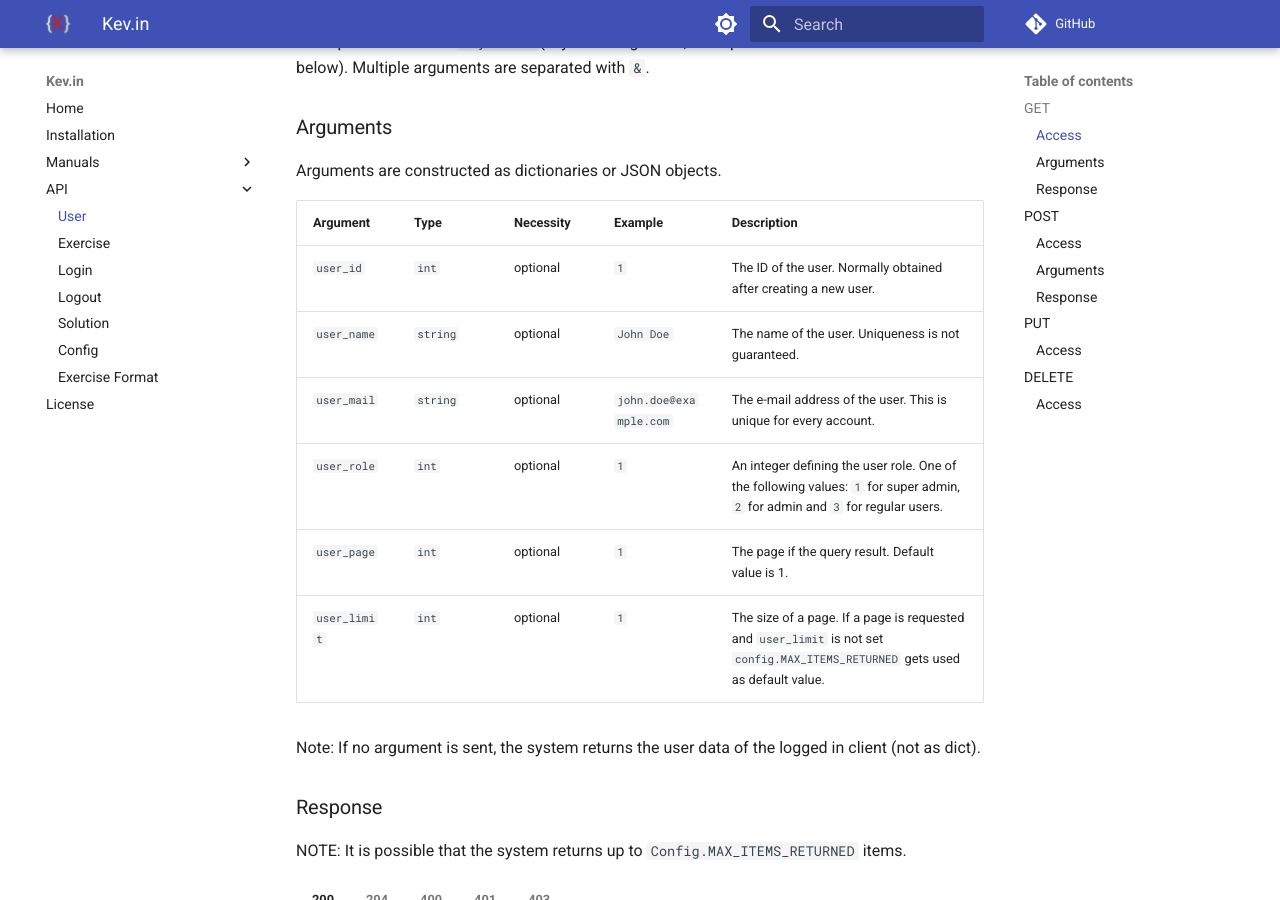
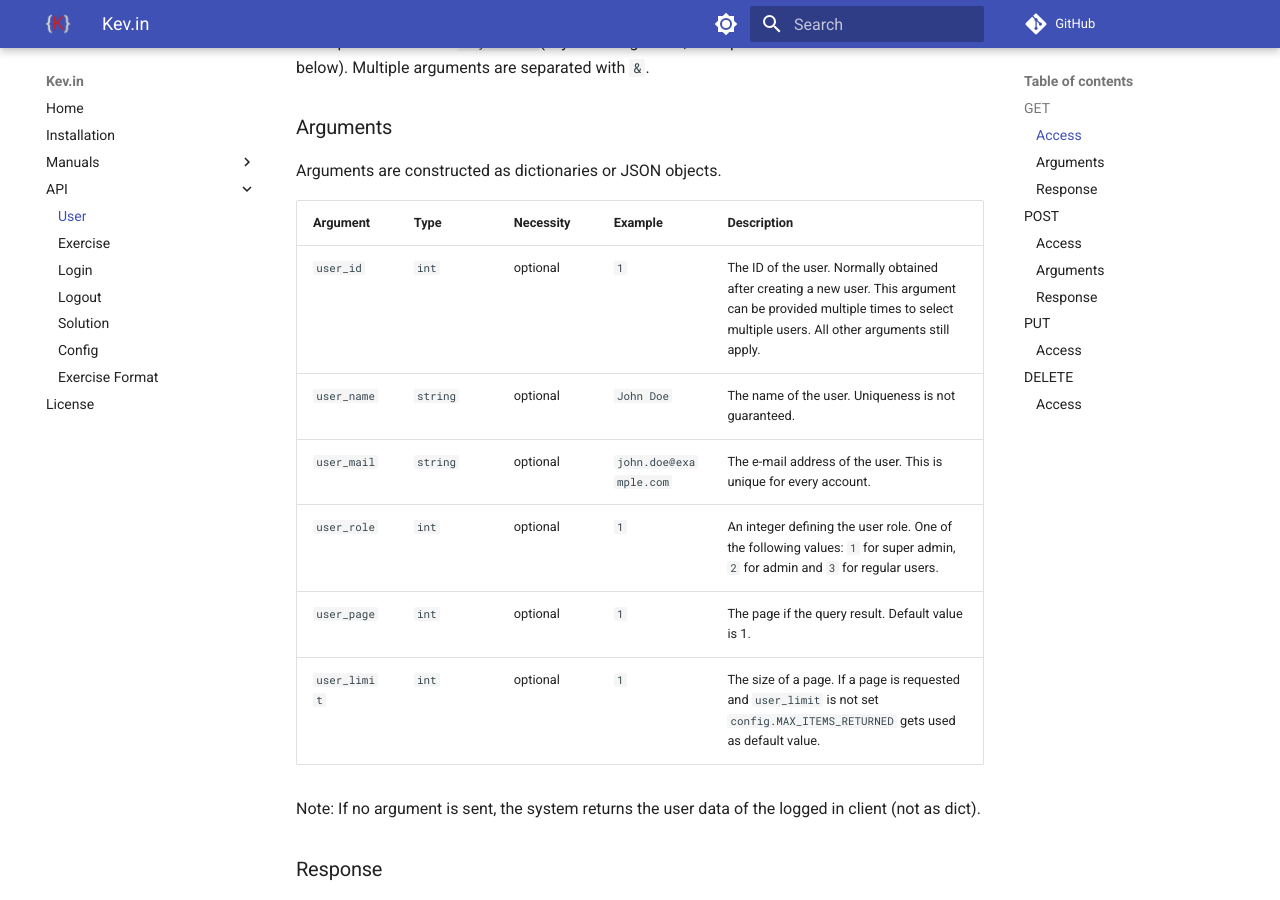
Before and after one commit to mlinke-ai/kev_in, an MkDocs documentation site: the page built from docs/api/user.md, in a window 1280 px wide and 900 px high, scrolled down 894 px. Built offline with MkDocs 1.6.1 and Material for MkDocs 9.7.7, drawn with Linux system fonts in a browser that asks for light colours; comment, search, counter and statistics services are not loaded.

Commit message:
Adjusted documentation

```diff
--- a/docs/api/user.md
+++ b/docs/api/user.md
@@ -45,7 +45,7 @@ Arguments are constructed as dictionaries or JSON objects.
 
 | Argument | Type | Necessity | Example | Description |
 |---|---|---|---|---|
-| `user_id` | `int` | optional | `1` | The ID of the user. Normally obtained after creating a new user. |
+| `user_id` | `int` | optional | `1` | The ID of the user. Normally obtained after creating a new user. This argument can be provided multiple times to select multiple users. All other arguments still apply. |
 | `user_name` | `string` | optional | `John Doe` | The name of the user. Uniqueness is not guaranteed. |
 | `user_mail` | `string` | optional | `john.doe@example.com` | The e-mail address of the user. This is unique for every account. |
 | `user_role` | `int` | optional  | `1` | An integer defining the user role. One of the following values: `1` for super admin, `2` for admin and `3` for regular users. |
```
Also changed, not shown: docs/api/exercise.md (+1 -1 lines), docs/api/solution.md (+1 -1 lines).
